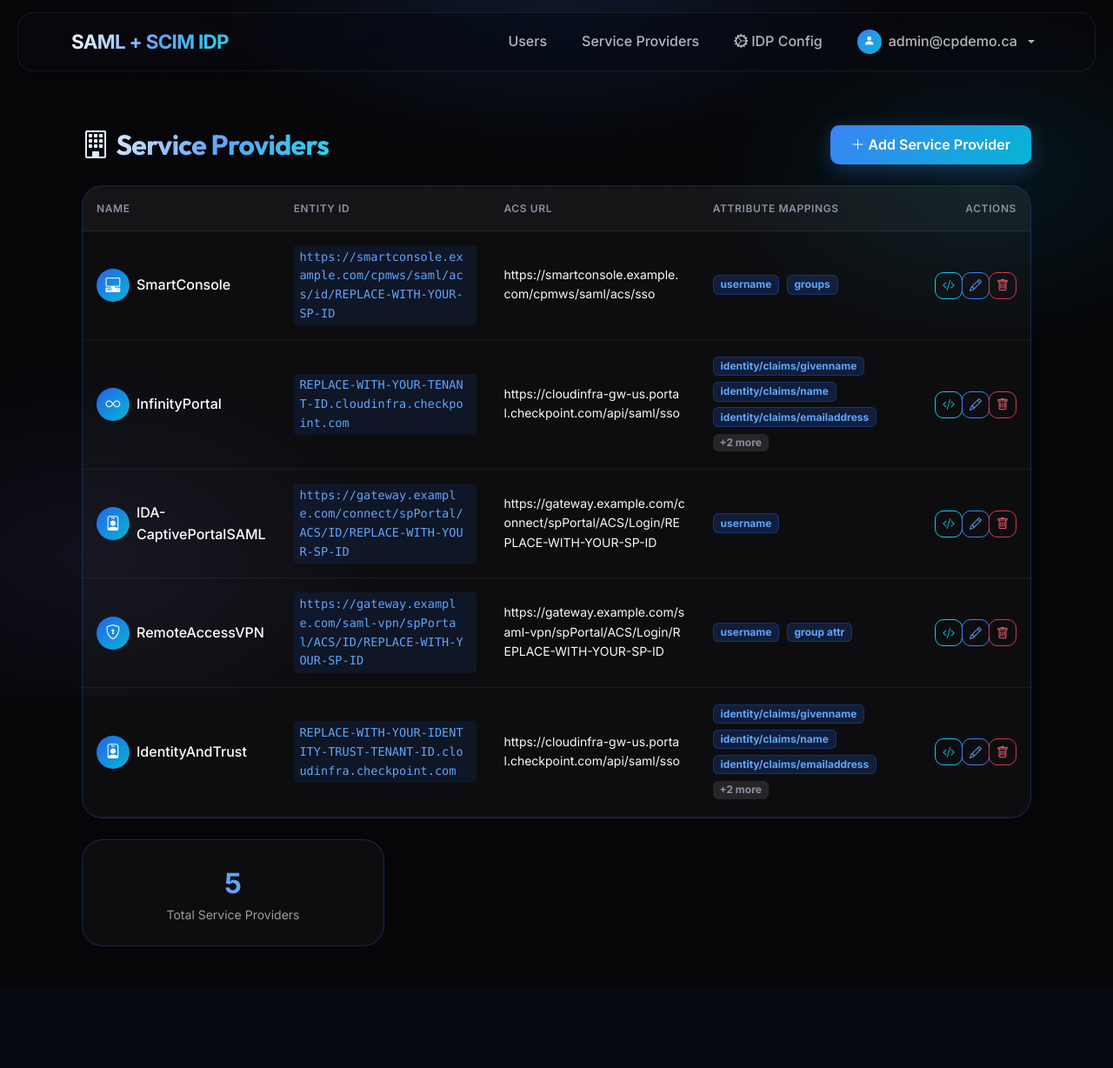
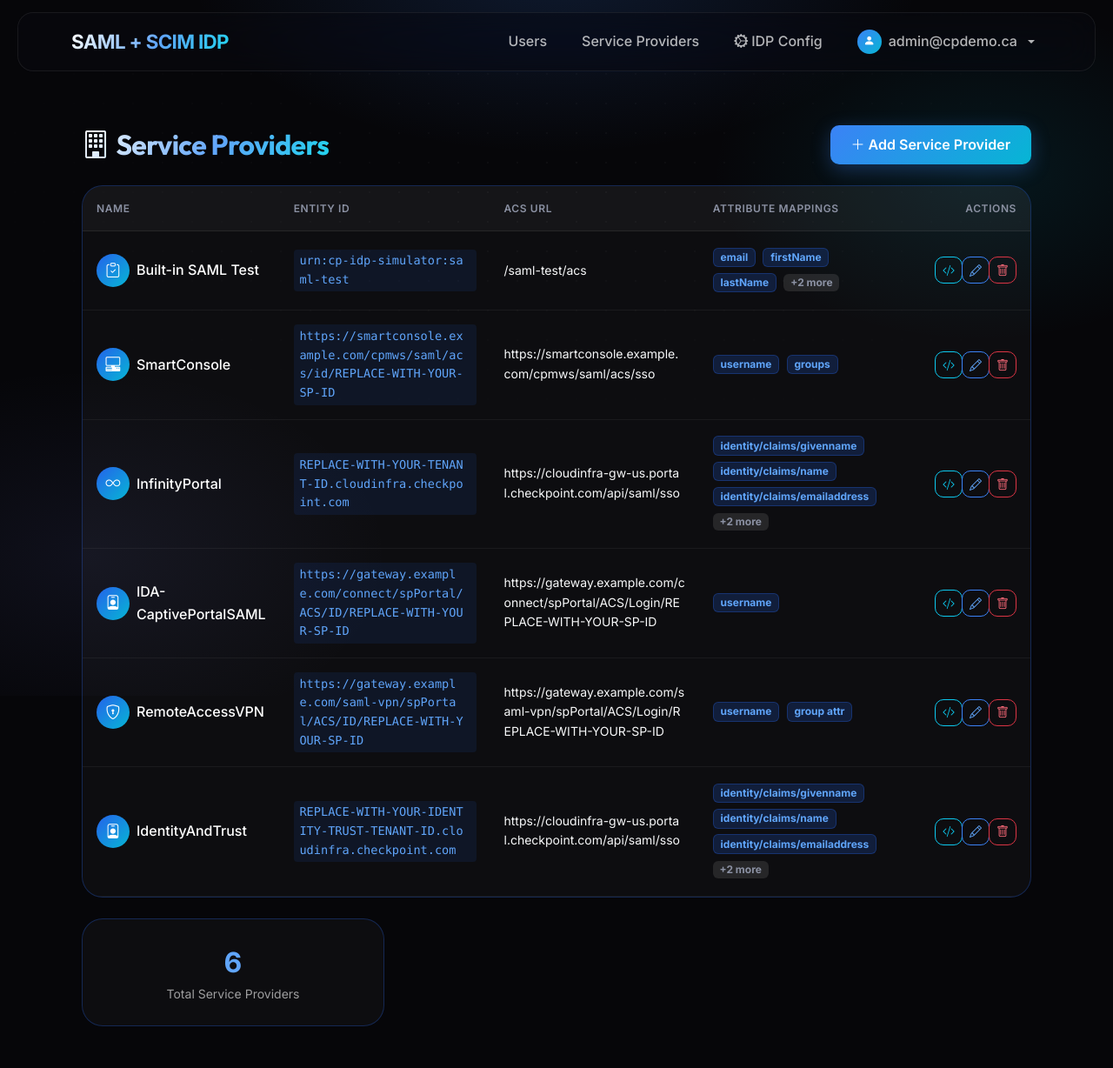
Before and after one commit to alshawwaf/SAML_IDP_Simulator, a Flask app: page /admin/service-providers in a window 1280 px wide. Shown: the whole page at 87% size. Before the commit the page ends 1088 px from the top, so only its background shows below. Run offline with Flask 3, Linux system fonts and the light colour scheme; the visitor is signed in with stand-in values (Sample User, id 1); parts of the project's set-up code (start-up, migrations or seed data) failed here and were passed over; some libraries are stand-ins or nearby versions.

Commit message:
Add a built-in, works-by-default SAML test (no external SP needed)
Fresh deploys only had placeholder SP templates, which can't actually complete SSO without the deployer's own Check Point environment. Add a self-contained loopback test that works on any deployment: a seeded 'Built-in SAML Test' SP + an IdP-initiated /saml-test that signs a real assertion and posts it to a loopback ACS (/saml-test/acs), which decodes it and shows NameID, claims, and a signature-verified badge. Entry points: 'Try SAML SSO' (landing) and 'Test SAML SSO' (dashboard). The relative ACS resolves to the deploy's own host; /saml-test/acs is CSRF-exempt. Verified end-to-end: signature verifies, claims render.

Co-Authored-By: Claude Opus 4.8 <noreply@anthropic.com>

```diff
--- a/app/__init__.py
+++ b/app/__init__.py
@@ -90,8 +90,23 @@ def seed_default_data():
     # deployment under Admin → Service Providers. The claim mappings are the
     # ones confirmed working against real SmartConsole, Infinity Portal,
     # Identity Awareness (Captive Portal SAML), Remote Access VPN, and
-    # Identity & Trust.
+    # Identity & Trust — plus a built-in loopback test SP (/saml-test).
     default_sps = [
+        {
+            # Built-in loopback test SP — works on any deploy with no external
+            # Service Provider. Visit /saml-test to run SSO and view the decoded,
+            # signed assertion. The ACS is relative so it resolves to this host.
+            "name": "Built-in SAML Test",
+            "entity_id": "urn:cp-idp-simulator:saml-test",
+            "acs_url": "/saml-test/acs",
+            "attr_map": [
+                {"claim": "email", "value": "email"},
+                {"claim": "firstName", "value": "first_name"},
+                {"claim": "lastName", "value": "last_name"},
+                {"claim": "groups", "value": "groups"},
+                {"claim": "userId", "value": "user_id"},
+            ],
+        },
         {
             # Check Point SmartConsole admin SAML (R81.20+). The IdP signs the
             # SAML Response (not just the assertion) — see app/utils/saml.py.
@@ -287,6 +302,7 @@ def create_app():
         # a form with no Flask CSRF token). Exempt just the /sso view; /login
         # keeps CSRF protection (it's a browser form that includes the token).
         csrf.exempt(app.view_functions['auth.sso'])
+        csrf.exempt(app.view_functions['auth.saml_test_acs'])
 
         # Import SCIM models before create_all() so their tables get created
         # in the same pass. The import is no-op-cheap when SCIM is off — it
--- a/app/routes/auth.py
+++ b/app/routes/auth.py
@@ -1,4 +1,7 @@
+import base64
+
 from flask import Blueprint, request, render_template, session
+from lxml import etree
 
 from app.utils.saml import IdPHandler
 from app.utils.user_manager import UserManager
@@ -74,8 +77,14 @@ def login():
                 continue
             attributes[claim] = val if isinstance(val, list) else [val]
 
+    # A relative ACS (the built-in /saml-test/acs loopback) resolves to this
+    # deployment's own host, so the test works on any deploy without config.
+    acs_url = ctx["acs_url"]
+    if acs_url.startswith("/"):
+        acs_url = request.url_root.rstrip("/") + acs_url
+
     user_info = {"email": user.email, "attributes": attributes}
-    sp_info = {"entity_id": ctx.get("sp_entity_id") or "", "acs_url": ctx["acs_url"]}
+    sp_info = {"entity_id": ctx.get("sp_entity_id") or "", "acs_url": acs_url}
 
     saml_response = saml_handler.build_response(
         user_info, sp_info, request_id=ctx.get("request_id"),
@@ -86,6 +95,58 @@ def login():
     return render_template(
         'auth/saml_post.html',
         saml_response=saml_response,
-        acs_url=ctx["acs_url"],
+        acs_url=acs_url,
         relay_state=relay_state,
     )
+
+
+TEST_SP_ENTITY = "urn:cp-idp-simulator:saml-test"
+
+
+@auth_bp.route('/saml-test')
+def saml_test_start():
+    """IdP-initiated SSO against the built-in loopback test SP — verify the
+    full SAML flow end-to-end without any external Service Provider."""
+    sp = ServiceProvider.query.filter_by(entity_id=TEST_SP_ENTITY).first()
+    if sp is None:
+        return ("Built-in SAML test SP not found. Redeploy to re-seed it, or add "
+                f"a Service Provider with Entity ID '{TEST_SP_ENTITY}' and "
+                "ACS URL '/saml-test/acs'.", 404)
+    session['saml_ctx'] = {
+        "request_id": None,
+        "sp_entity_id": sp.entity_id,
+        "acs_url": sp.acs_url,
+        "relay_state": None,
+        "sp_id": sp.id,
+    }
+    return render_template('auth/login.html', sp_name="Built-in SAML Test")
+
+
+@auth_bp.route('/saml-test/acs', methods=['POST'])
+def saml_test_acs():
+    """Loopback ACS: decode and display the assertion the IdP just issued, with
+    a signature-verified badge. CSRF-exempt (a SAML POST carries no Flask token)."""
+    raw = request.form.get('SAMLResponse', '')
+    try:
+        xml_bytes = base64.b64decode(raw)
+        parser = etree.XMLParser(resolve_entities=False, no_network=True,
+                                 dtd_validation=False, load_dtd=False)
+        root = etree.fromstring(xml_bytes, parser=parser)
+    except Exception:
+        return "Invalid or missing SAMLResponse.", 400
+
+    S = "urn:oasis:names:tc:SAML:2.0:assertion"
+    assertion = root.find(f"{{{S}}}Assertion")
+    nameid_el = assertion.find(f"{{{S}}}Subject/{{{S}}}NameID") if assertion is not None else None
+    attrs = {}
+    if assertion is not None:
+        for a in assertion.findall(f".//{{{S}}}Attribute"):
+            attrs[a.get("Name")] = [v.text for v in a.findall(f"{{{S}}}AttributeValue")]
+
+    return render_template(
+        'auth/saml_test_result.html',
+        verified=saml_handler.verify_signature(xml_bytes),
+        nameid=(nameid_el.text if nameid_el is not None else None),
+        attrs=attrs,
+        pretty_xml=etree.tostring(root, pretty_print=True).decode("utf-8"),
+    )
--- a/app/templates/admin/dashboard.html
+++ b/app/templates/admin/dashboard.html
@@ -76,6 +76,7 @@
         <div class="card-body">
           <h5 class="text-white mb-3"><i class="bi bi-lightning-charge me-2 text-primary"></i>Quick actions</h5>
           <div class="d-grid gap-2">
+            <a href="{{ url_for('auth.saml_test_start') }}" class="btn btn-primary text-start"><i class="bi bi-play-circle me-2"></i>Test SAML SSO (built-in)</a>
             <a href="{{ url_for('admin.user_management') }}" class="btn btn-outline-light text-start"><i class="bi bi-people me-2"></i>Manage Users</a>
             <a href="{{ url_for('admin.list_sps') }}" class="btn btn-outline-light text-start"><i class="bi bi-building me-2"></i>Service Providers</a>
             {% if scim_enabled %}
--- a/app/templates/admin/sp_list.html
+++ b/app/templates/admin/sp_list.html
@@ -33,7 +33,7 @@
                         <tr>
                             <td class="px-3 py-3">
                                 {% set n = (sp.name or '')|lower %}
-                                {% set sp_icon = 'bi-pc-display-horizontal' if 'smartconsole' in n else 'bi-shield-lock' if 'vpn' in n else 'bi-person-badge' if ('identity' in n or 'awareness' in n or 'captive' in n or 'ida' in n) else 'bi-infinity' if 'infinity' in n else 'bi-cloud' if 'portal' in n else 'bi-box-seam' %}
+                                {% set sp_icon = 'bi-clipboard-check' if 'test' in n else 'bi-pc-display-horizontal' if 'smartconsole' in n else 'bi-shield-lock' if 'vpn' in n else 'bi-person-badge' if ('identity' in n or 'awareness' in n or 'captive' in n or 'ida' in n) else 'bi-infinity' if 'infinity' in n else 'bi-cloud' if 'portal' in n else 'bi-box-seam' %}
                                 <div class="d-flex align-items-center">
                                     <span class="sp-avatar me-2 flex-shrink-0"><i class="bi {{ sp_icon }}"></i></span>
                                     <span class="fw-medium text-white">{{ sp.name or 'Unnamed' }}</span>
--- a/app/templates/index.html
+++ b/app/templates/index.html
@@ -10,7 +10,10 @@
         <p class="hero-sub mx-auto">Test, simulate, and debug Check Point SAML SSO and SCIM provisioning integrations — from one self-hosted IdP.</p>
 
         <div class="hero-actions">
-            <a href="/download-metadata" class="btn btn-primary btn-lg">
+            <a href="/saml-test" class="btn btn-primary btn-lg">
+                <i class="bi bi-play-circle me-2"></i>Try SAML SSO
+            </a>
+            <a href="/download-metadata" class="btn btn-outline-light btn-lg">
                 <i class="bi bi-download me-2"></i>Download Metadata
             </a>
             <button type="button" id="viewMetadataBtn" class="btn btn-outline-light btn-lg" data-bs-toggle="modal" data-bs-target="#metadataModal">
```
Also changed, not shown: app/templates/auth/saml_test_result.html (added, +37 -0 lines), app/utils/saml.py (+17 -0 lines), README.MD.
